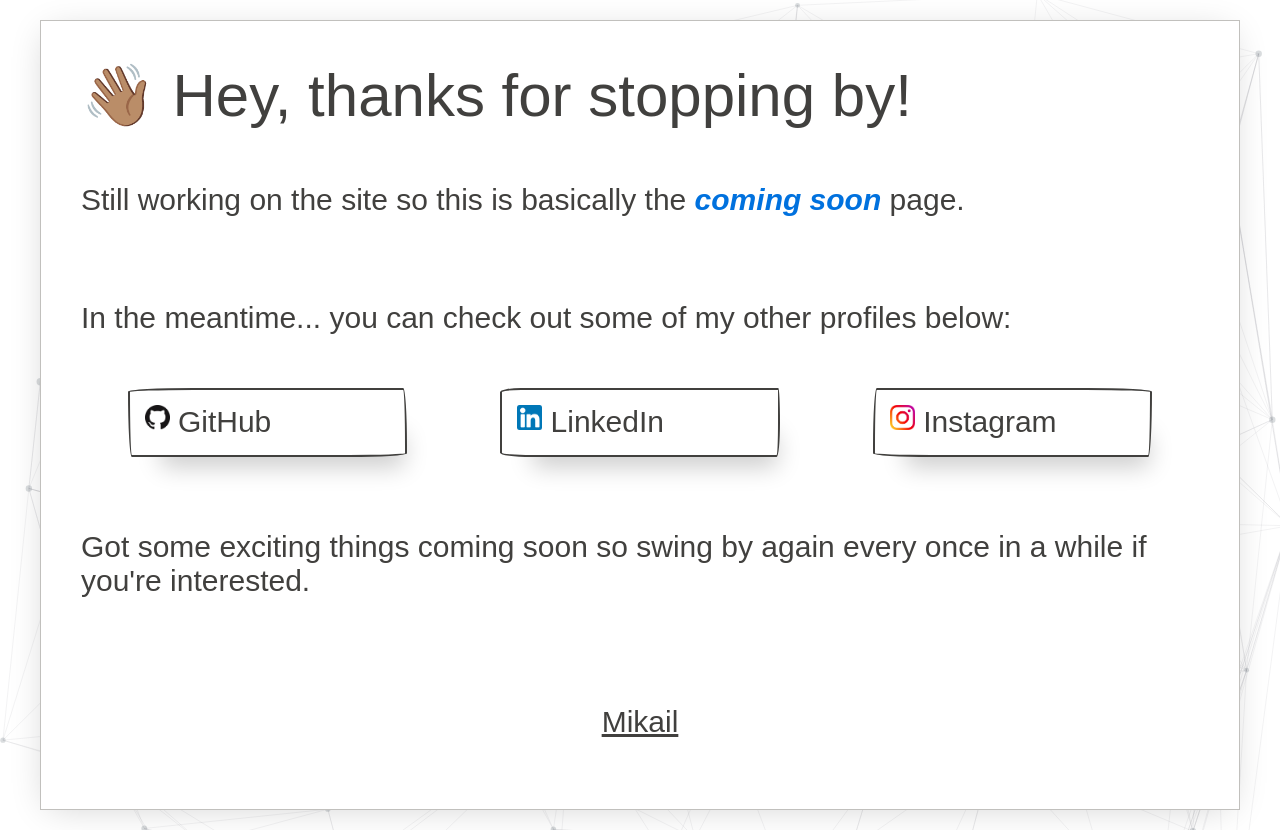
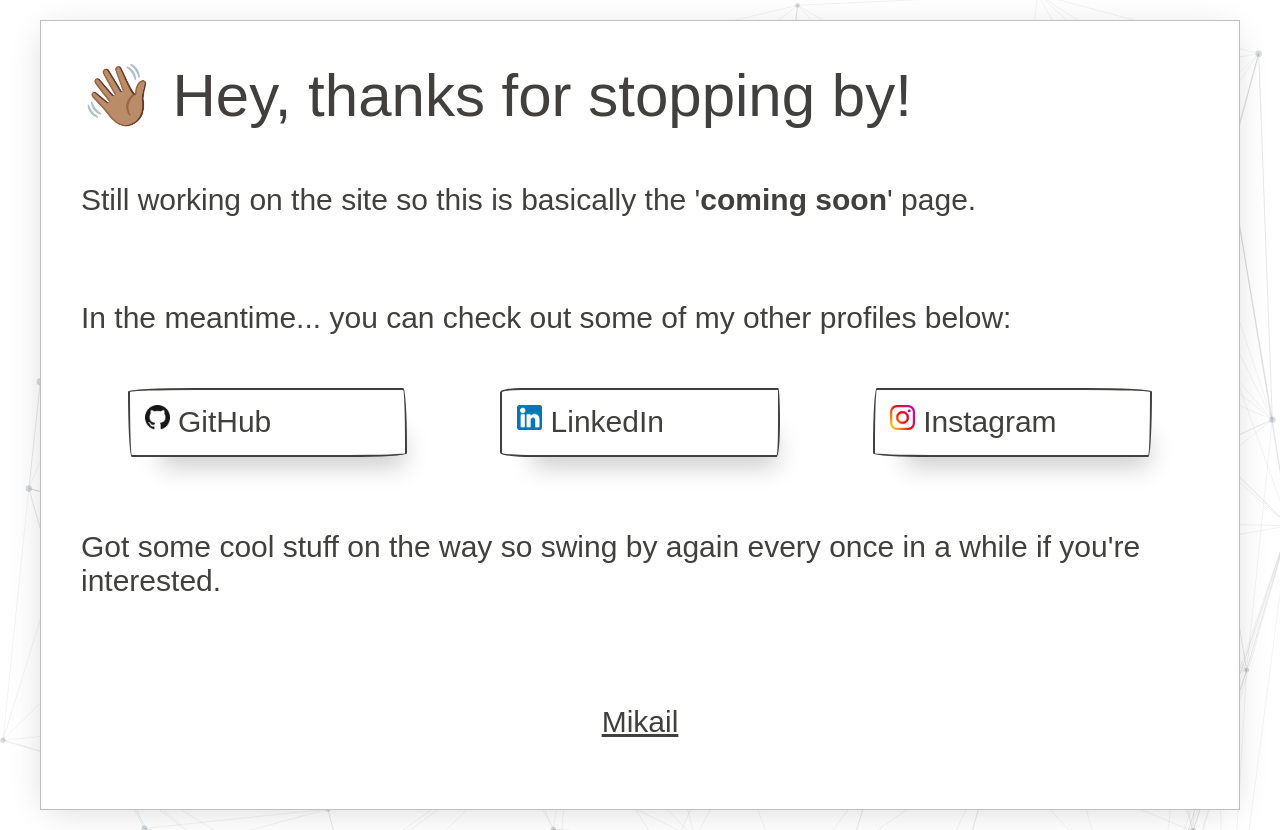
Before and after one commit to MikailR/MikailR.github.io, a plain HTML site: page index.html in a window 1280 px wide. Drawn offline with Linux system fonts and the light colour scheme; a web font is replaced by a local one.

Commit message:
More cosmetic changes

```diff
--- a/index.html
+++ b/index.html
@@ -18,7 +18,7 @@
         <br class="desktop-only" />
         <p>
           Still working on the site so this is basically the
-          <dfn><b class="text-secondary">coming soon</b></dfn> page.
+          '<b class="">coming soon</b>' page.
         </p>
         <p class="text-muted divider mobile-only">~~~</p>
         <br class="desktop-only" />
@@ -67,7 +67,7 @@
         <p class="text-muted divider mobile-only">~~~</p>
         <br class="desktop-only" />
         <p>
-          Got some exciting things coming soon so swing by again every once in a
+          Got some cool stuff on the way so swing by again every once in a
           while if you're interested.
         </p>
         <p class="text-muted divider mobile-only">~~~</p>
```
